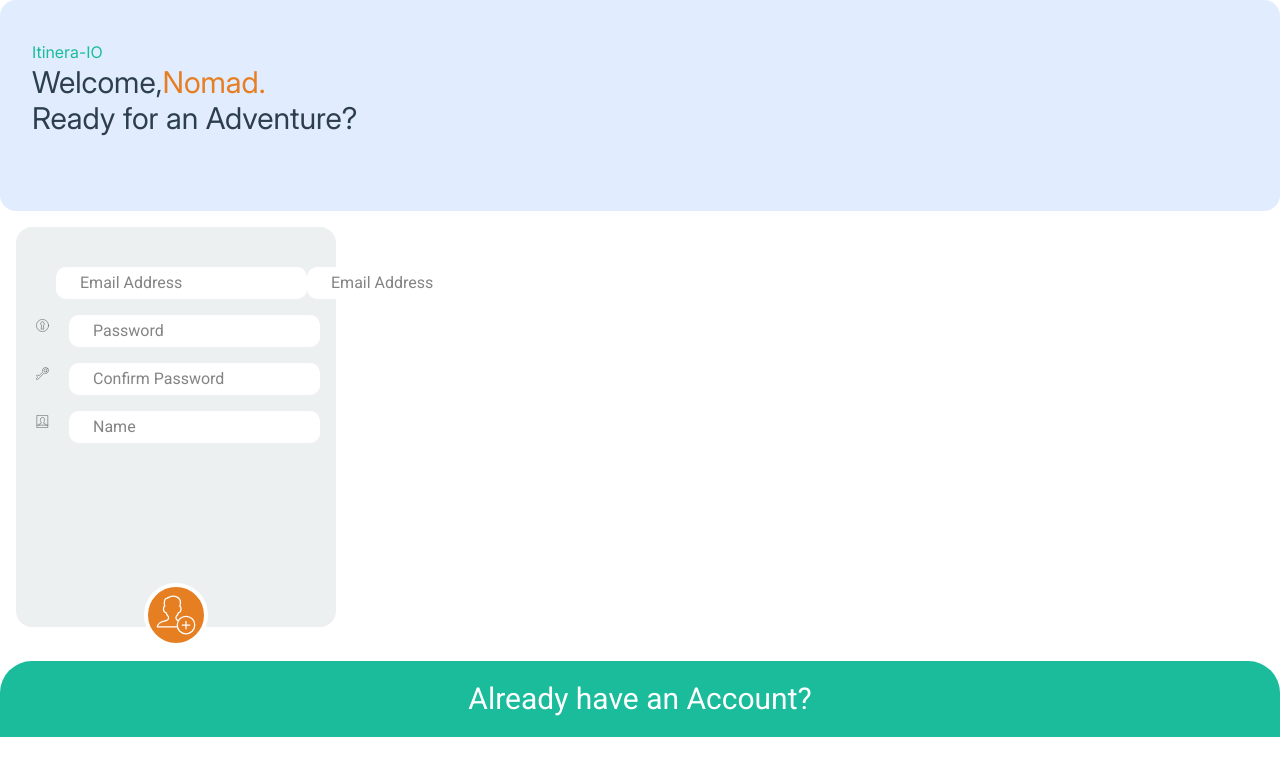
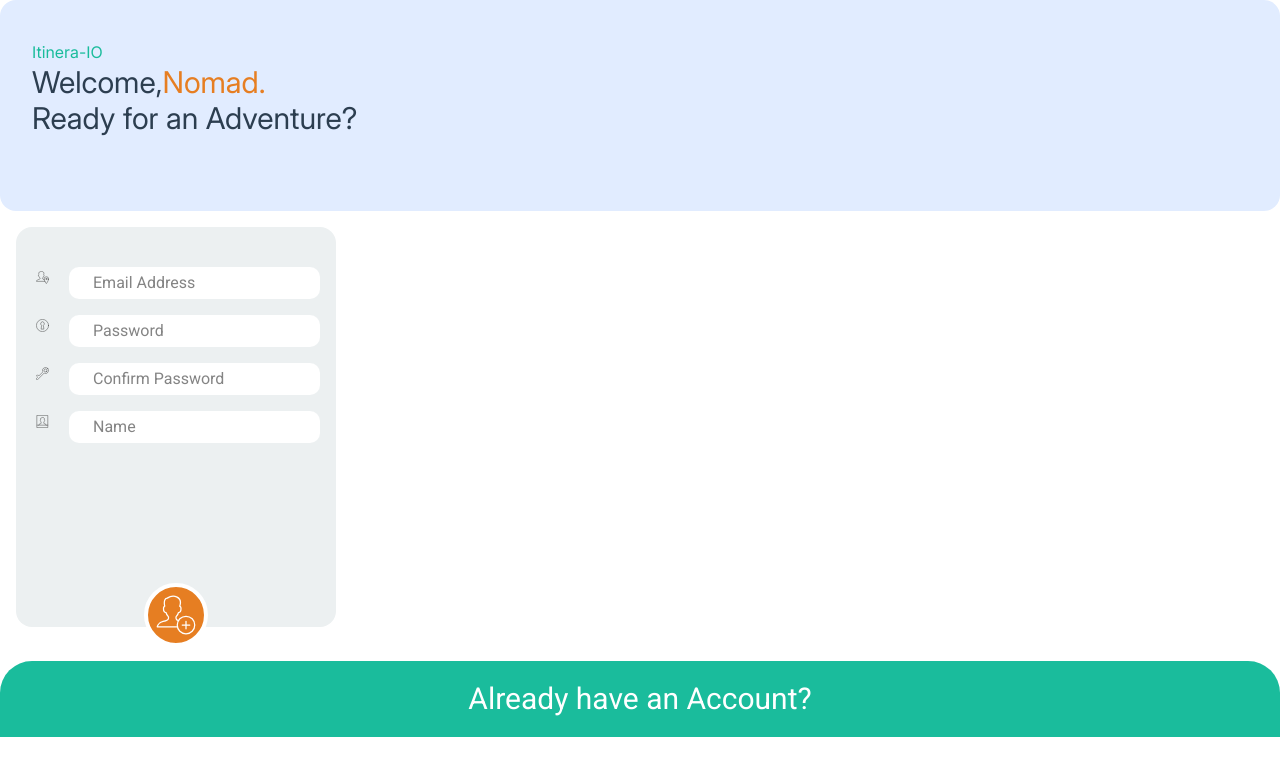
Before and after one commit to kcadavos/itinera-io, a Next.js app: page / in a window 1280 px wide. Shown: the top 776 px of the page. Built offline with nearby package versions, Linux system fonts and the light colour scheme.

Commit message:
deleted input

```diff
--- a/src/components/AccountCreationComponent.tsx
+++ b/src/components/AccountCreationComponent.tsx
@@ -1,6 +1,11 @@
-import React from "react";
+import React, { useState } from "react";
 
 const AccountCreationComponent = () => {
+  const [email, setEmail] = useState<string>('');
+  const [password, setPassword] = useState<string>('');
+  const [confirmPassword, setConfirmPassword] = useState<string>('');
+  const [username, setUsername] = useState<string>('');
+
   return (
     <div className=" ">
       <div className="flex justify-start my-4 pt-10">
@@ -11,13 +16,6 @@ const AccountCreationComponent = () => {
             className="w-10 p-1"
           />
         </div>
-
-        <input
-          type="text"
-          placeholder="Email Address"
-          required
-          className="bg-white rounded-lg p-1 px-6"
-        />
 
         <input
           type="text"
```
Also changed, not shown: src/lib/DataServices.ts (added).
